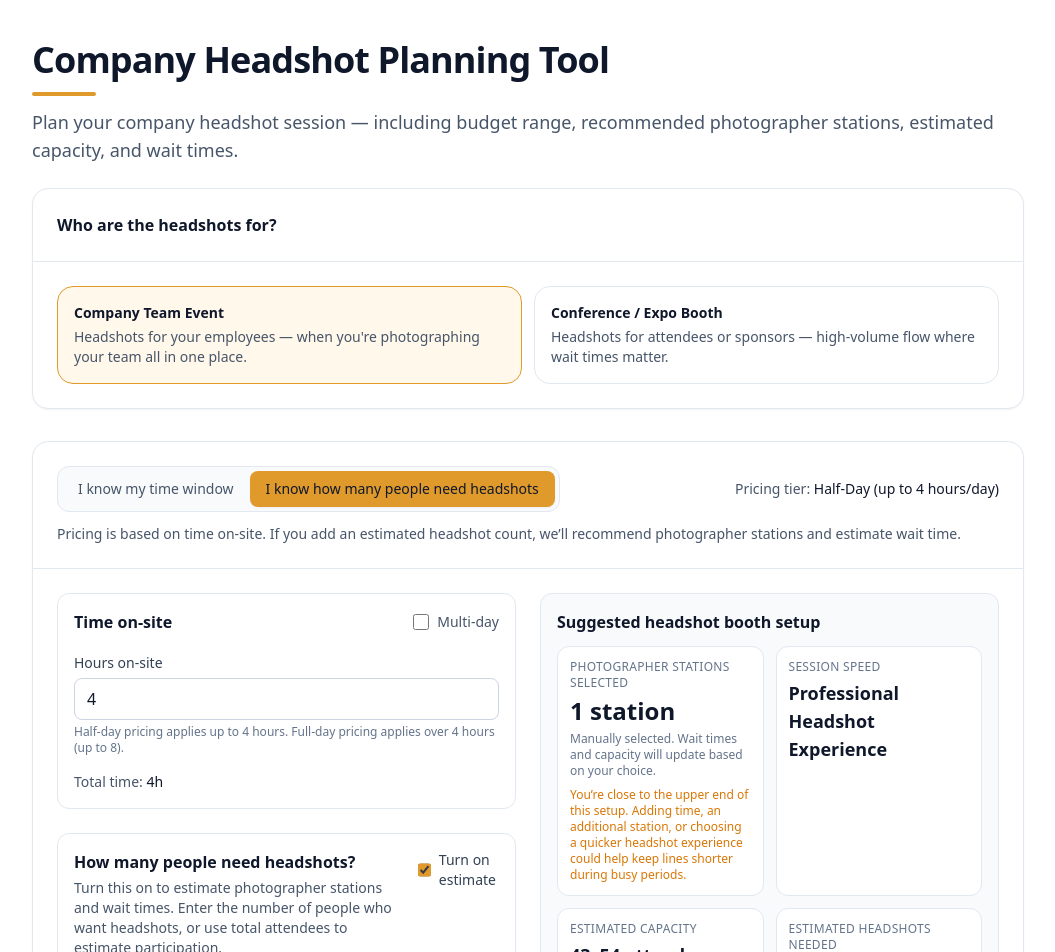
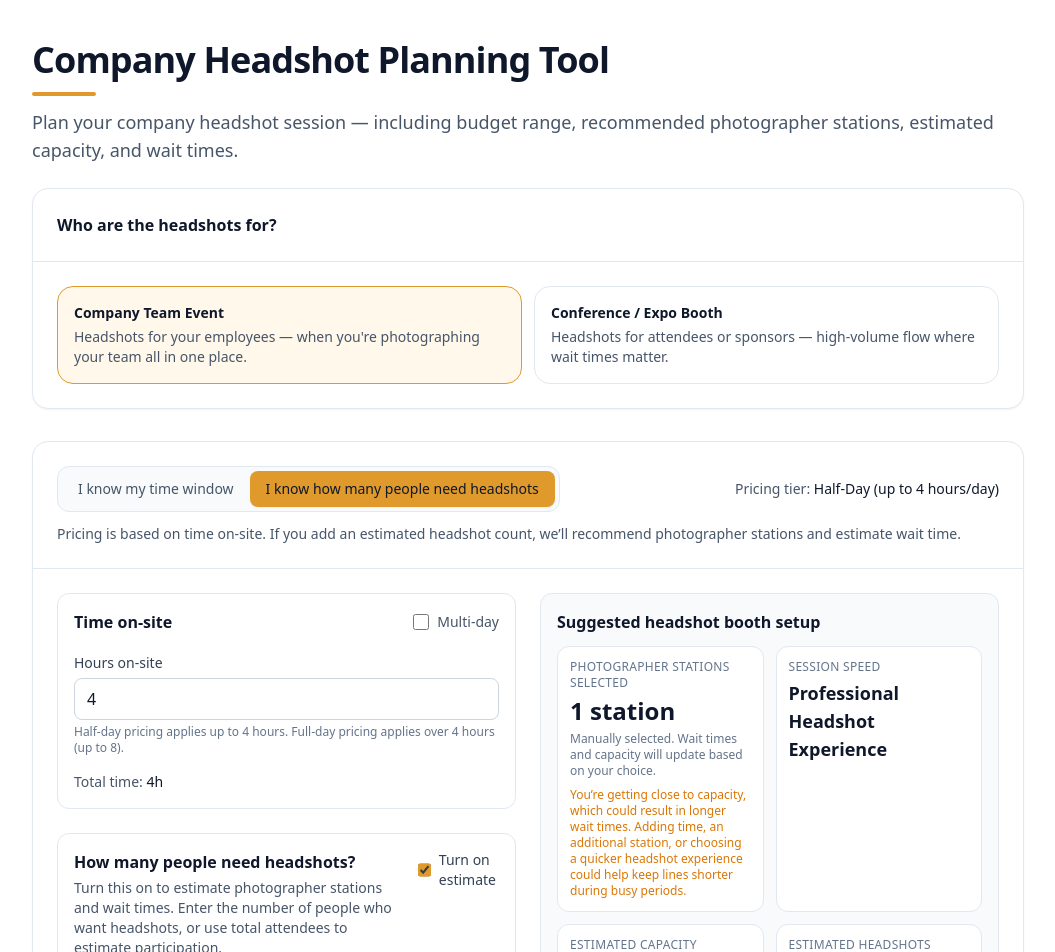
Before and after one commit to headshotpros/conference-headshot-booth-calculator, a Next.js app: page / in a window 1280 px wide. Shown: the top 952 px of the page, without its empty margins (112-1167 px from the left). Built offline with nearby package versions, Linux system fonts and the light colour scheme.

Commit message:
Tailor capacity advice to available experience speed

```diff
--- a/app/page.tsx
+++ b/app/page.tsx
@@ -1025,7 +1025,9 @@ Enter the number of people who want headshots, or use total attendees to estimat
   computedExpectedHeadshots <= capacityRange.high &&
   computedExpectedHeadshots > Math.floor(capacityRange.low * 0.85) && (
     <p className="mt-2 text-xs text-amber-600">
-      You’re close to the upper end of this setup. Adding time, an additional station, or choosing a quicker headshot experience could help keep lines shorter during busy periods.
+{pace === "HIGH"
+        ? "You’re getting close to capacity, which could result in longer wait times. Adding time or an additional station could help keep lines shorter during busy periods."
+        : "You’re getting close to capacity, which could result in longer wait times. Adding time, an additional station, or choosing a quicker headshot experience could help keep lines shorter during busy periods."}
     </p>
 )}
 </div>
@@ -1057,7 +1059,11 @@ Enter the number of people who want headshots, or use total attendees to estimat
 
     <div className="mt-1 text-slate-600">
       {demandExceedsAbsoluteCapacity
-        ? "To photograph everyone within this time window, you’ll need to add a photographer station, extend time, or choose a quicker headshot experience."
+        ? pace === "HIGH"
+          ? "To photograph everyone within this time window, you’ll need to add a photographer station or extend the time."
+          : "To photograph everyone within this time window, you’ll need to add a photographer station, extend time, or choose a quicker headshot experience."
+        : pace === "HIGH"
+        ? "You’d need a steady flow with little downtime, and wait times are likely during busy periods. Adding time or another station will give you more breathing room."
         : "You’d need a steady flow with little downtime, and wait times are likely during busy periods. Adding time, another station, or choosing a faster experience will give you more breathing room."}
     </div>
   </div>
```
